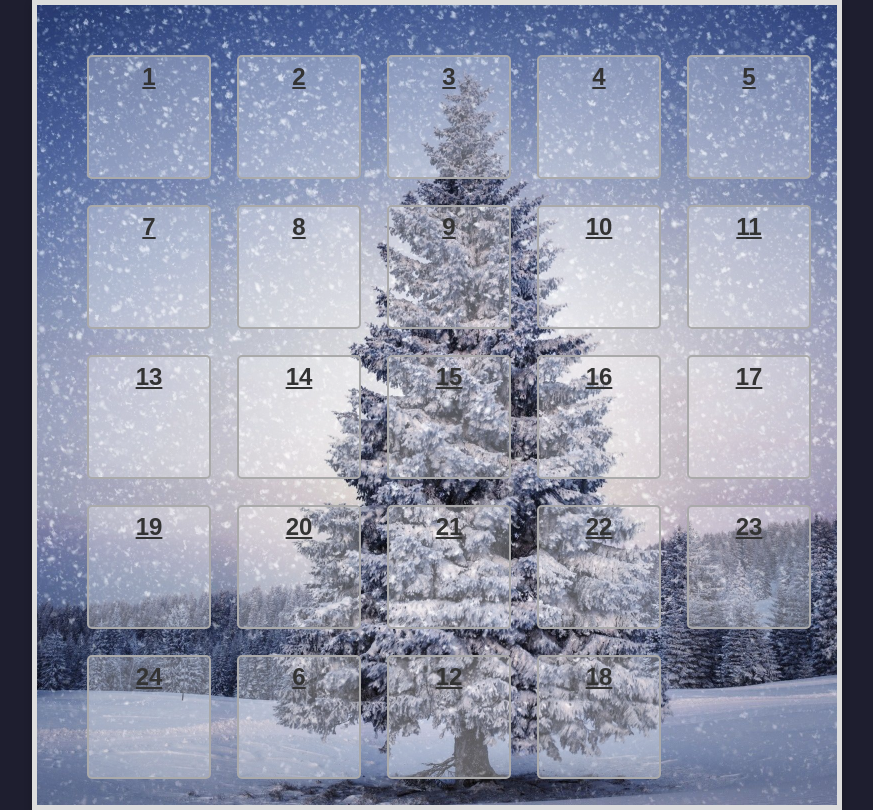
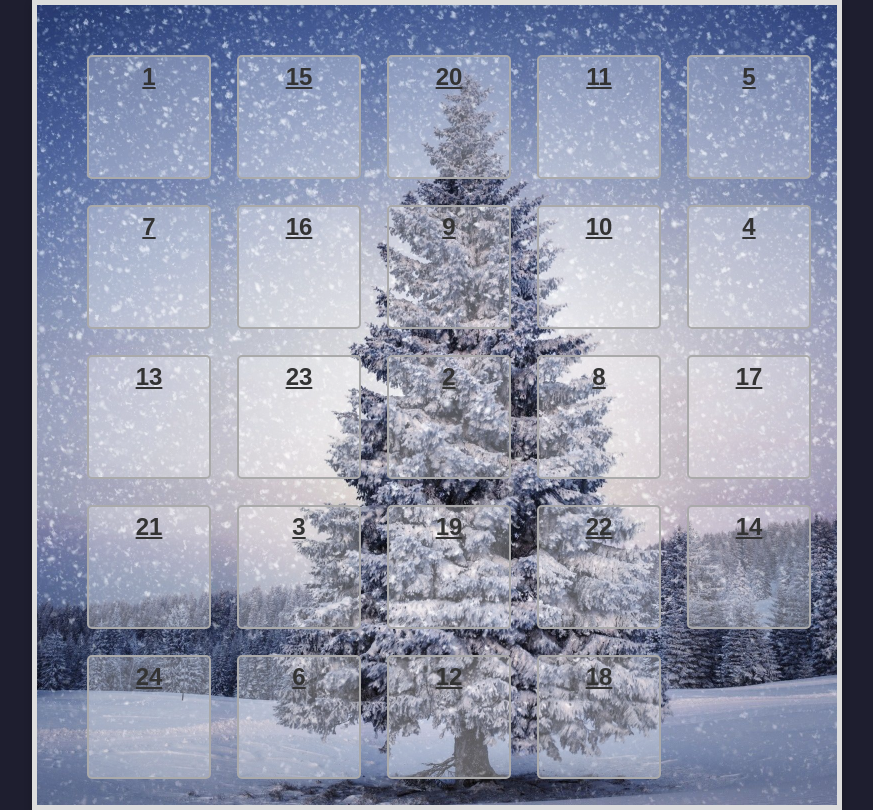
Before and after one commit to 4nna/4nna, a plain HTML site: page adventskalender/index.html in a window 1280 px wide. Shown: the whole page, without its empty margins (203-1076 px from the left). Drawn offline with Linux system fonts and the light colour scheme.

Commit message:
randomized the doors in index, changed date in 2.html to look at it

```diff
--- a/adventskalender/index.html
+++ b/adventskalender/index.html
@@ -47,25 +47,25 @@
         }
         /* Positionen der Türchen */
         .door:nth-child(1) { top: 50px; left: 50px; }
-        .door:nth-child(2) { top: 50px; left: 200px; }
-        .door:nth-child(3) { top: 50px; left: 350px; }
-        .door:nth-child(4) { top: 50px; left: 500px; }
+        .door:nth-child(15) { top: 50px; left: 200px; }
+        .door:nth-child(20) { top: 50px; left: 350px; }
+        .door:nth-child(11) { top: 50px; left: 500px; }
         .door:nth-child(5) { top: 50px; left: 650px; }
         .door:nth-child(7) { top: 200px; left: 50px; }
-        .door:nth-child(8) { top: 200px; left: 200px; }
+        .door:nth-child(16) { top: 200px; left: 200px; }
         .door:nth-child(9) { top: 200px; left: 350px; }
         .door:nth-child(10) { top: 200px; left: 500px; }
-        .door:nth-child(11) { top: 200px; left: 650px; }
+        .door:nth-child(4) { top: 200px; left: 650px; }
         .door:nth-child(13) { top: 350px; left: 50px; }
-        .door:nth-child(14) { top: 350px; left: 200px; }
-        .door:nth-child(15) { top: 350px; left: 350px; }
-        .door:nth-child(16) { top: 350px; left: 500px; }
+        .door:nth-child(23) { top: 350px; left: 200px; }
+        .door:nth-child(2) { top: 350px; left: 350px; }
+        .door:nth-child(8) { top: 350px; left: 500px; }
         .door:nth-child(17) { top: 350px; left: 650px; }
-        .door:nth-child(19) { top: 500px; left: 50px; }
-        .door:nth-child(20) { top: 500px; left: 200px; }
-        .door:nth-child(21) { top: 500px; left: 350px; }
+        .door:nth-child(21) { top: 500px; left: 50px; }
+        .door:nth-child(3) { top: 500px; left: 200px; }
+        .door:nth-child(19) { top: 500px; left: 350px; }
         .door:nth-child(22) { top: 500px; left: 500px; }
-        .door:nth-child(23) { top: 500px; left: 650px; }
+        .door:nth-child(14) { top: 500px; left: 650px; }
         .door:nth-child(24) { top: 650px; left: 50px; }
         .door:nth-child(6) { top: 650px; left: 200px; }
         .door:nth-child(12) { top: 650px; left: 350px; }
```
Also changed, not shown: adventskalender/2/2.html (+1 -1 lines).
